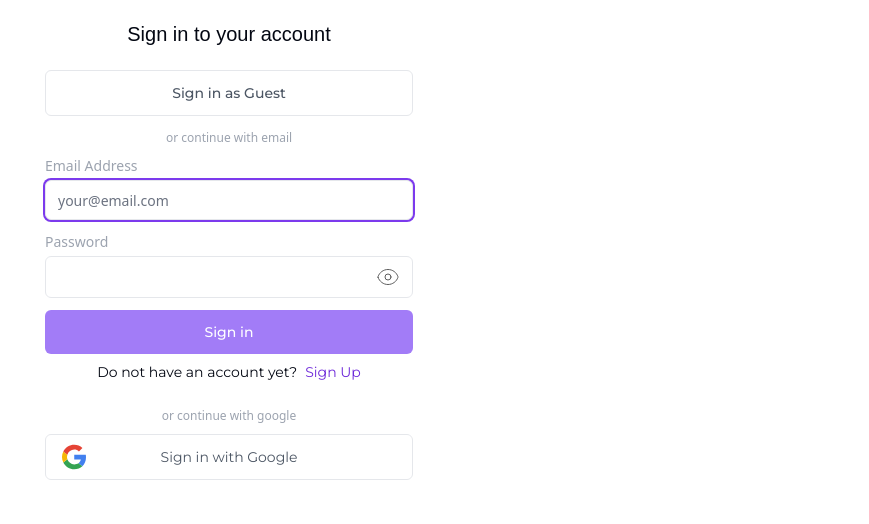
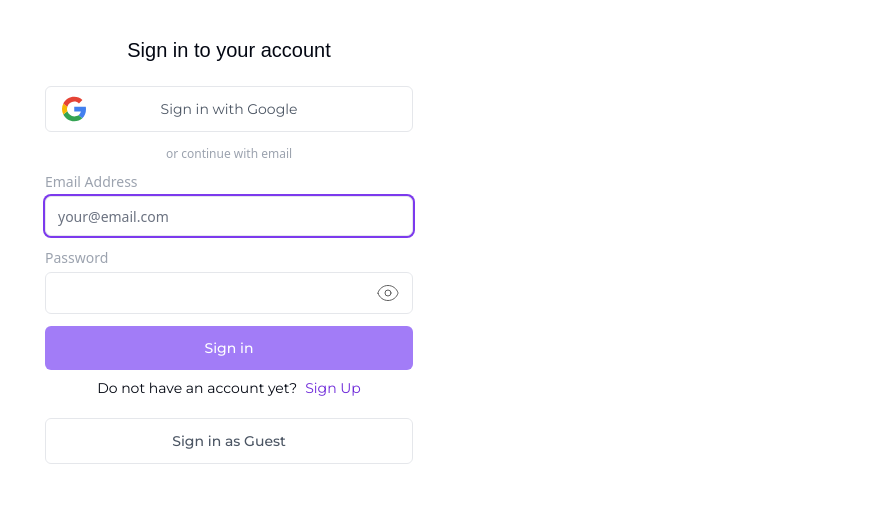
Before and after one commit to yntpdotme/zippy-x, a React (Vite) app in the folder client/: page /signin in a window 1280 px wide. Shown: the part 190-714 px from the top of the page, without its empty margins (411-1280 px from the left). Built offline with nearby package versions, Linux system fonts and the light colour scheme; no server answers; a web font is replaced by a local one.

Commit message:
fix: enhanced sign-in form

```diff
--- a/client/src/pages/Signin.jsx
+++ b/client/src/pages/Signin.jsx
@@ -32,7 +32,7 @@ const Signin = () => {
           </h5>
         </div>
 
-        <GuestSignin />
+        <GoogleSignin />
 
         <div>
           <span className="text-xs text-gray-400">or continue with email</span>
@@ -47,11 +47,8 @@ const Signin = () => {
           </Link>
         </p>
 
-        <div>
-          <span className="text-xs text-gray-400">or continue with google</span>
-        </div>
+        <GuestSignin />
 
-        <GoogleSignin />
       </div>
     </section>
   );
```
